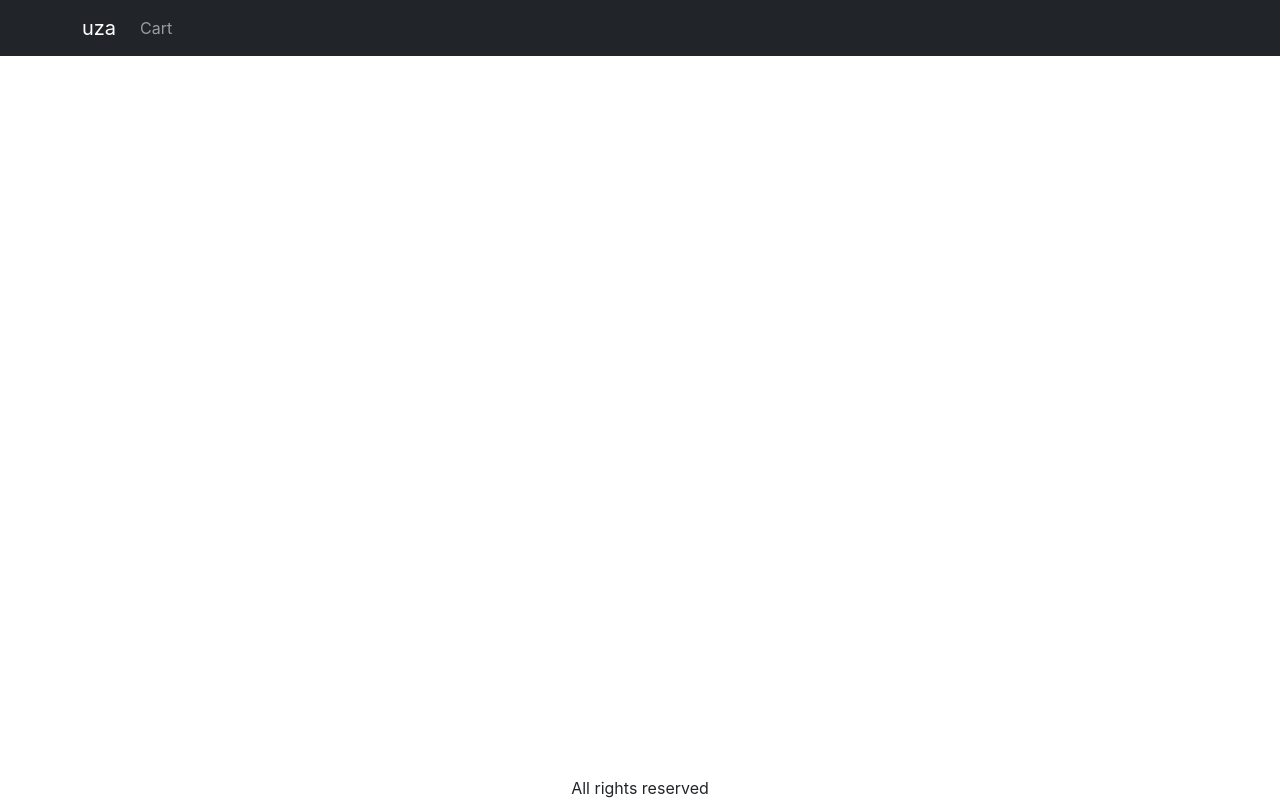
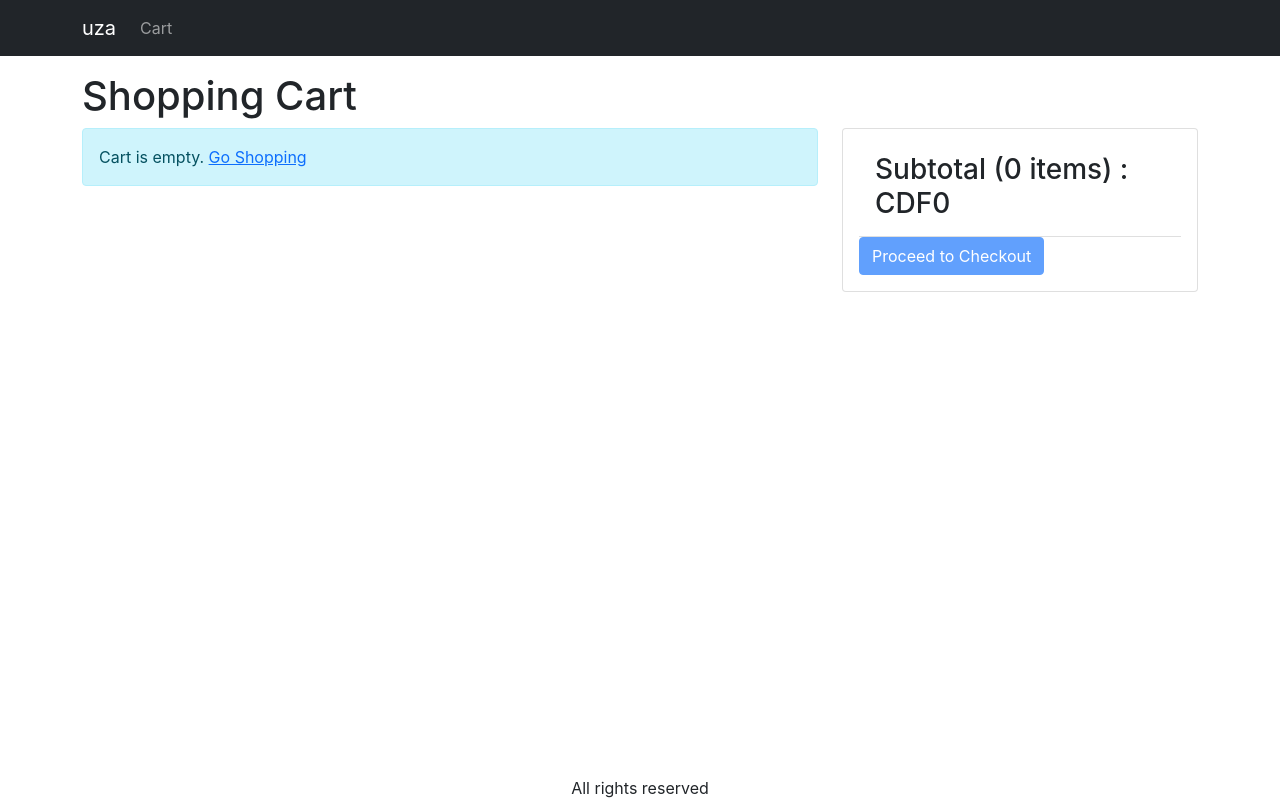
Before and after one commit to bnyangwile/Mern-amazona, a React (Create React App) app in the folder frontend/: page /cart in a window 1280 px wide. Built offline with nearby package versions, Linux system fonts and the light colour scheme.

Commit message:
video-18-create-Cart-Screen

```diff
--- a/frontend/src/App.js
+++ b/frontend/src/App.js
@@ -8,6 +8,7 @@
 import { LinkContainer } from "react-router-bootstrap";
 import { useContext } from "react";
 import { Store } from "./Store";
+import CartScreen from "./screens/CartScreen";
 
 function App() {
   const { state } = useContext(Store);
@@ -38,6 +39,7 @@
           <Container className='mt-3'>
             <Routes>
               <Route path='/product/:slug' element={<ProductScreen />} />
+              <Route path='/cart' element={<CartScreen />} />
               <Route path='/' element={<HomeScreen />} />
             </Routes>
           </Container>
--- a/frontend/src/index.css
+++ b/frontend/src/index.css
@@ -40,3 +40,6 @@
 .img-large {
   max-width: 100%;
 }
+.img-thumbnail {
+  height: 80px;
+}
--- /dev/null
+++ b/frontend/src/screens/CartScreen.js
@@ -0,0 +1,94 @@
+import { useContext } from "react";
+import { Store } from "../Store";
+import { Helmet } from "react-helmet-async";
+import Row from "react-bootstrap/Row";
+import Col from "react-bootstrap/Col";
+import MessageBox from "../components/MessageBox";
+import ListGroup from "react-bootstrap/ListGroup";
+import Button from "react-bootstrap/Button";
+import Card from "react-bootstrap/card";
+import { Link } from "react-router-dom";
+
+export default function CartScreen() {
+  const { state, dispatch: ctxDispatch } = useContext(Store);
+  const {
+    cart: { cartItems },
+  } = state;
+
+  return (
+    <div>
+      <Helmet>
+        <title>Shopping Cart</title>
+      </Helmet>
+      <h1>Shopping Cart</h1>
+      <Row>
+        <Col md={8}>
+          {cartItems.length === 0 ? (
+            <MessageBox>
+              Cart is empty. <Link to='/'>Go Shopping</Link>
+            </MessageBox>
+          ) : (
+            <ListGroup>
+              {cartItems.map((item) => (
+                <ListGroup.Item key={item._id}>
+                  <Row className='align-items-center'>
+                    <Col md={4}>
+                      <img
+                        src={item.image}
+                        alt={item.name}
+                        className='img-fluid rounded img-thumbnail'
+                      ></img>{" "}
+                      <Link to={`/product/${item.slug}`}>{item.name}</Link>
+                    </Col>
+                    <Col md={3}>
+                      <Button variant='light' disabled={item.quantity === 1}>
+                        <i className='fas fa-minus-circle'></i>
+                      </Button>{" "}
+                      <span>{item.quantity}</span>{" "}
+                      <Button
+                        variant='light'
+                        disabled={item.quantity === item.countInStock}
+                      >
+                        <i className='fas fa-plus-circle'></i>
+                      </Button>
+                    </Col>
+                    <Col md={3}>CDF{item.price}</Col>
+                    <Col md={2}>
+                      <Button variant='light'>
+                        <i className='fas fa-trash'></i>
+                      </Button>
+                    </Col>
+                  </Row>
+                </ListGroup.Item>
+              ))}
+            </ListGroup>
+          )}
+        </Col>
+        <Col md={4}>
+          <Card>
+            <Card.Body>
+              <ListGroup variant='flush'>
+                <ListGroup.Item>
+                  <h3>
+                    Subtotal ({cartItems.reduce((a, c) => a + c.quantity, 0)}{" "}
+                    items) : CDF
+                    {cartItems.reduce((a, c) => a + c.price * c.quantity, 0)}
+                  </h3>
+                </ListGroup.Item>
+                <div className='=d-grid'>
+                  <Button
+                    type='button'
+                    variant='primary'
+                    disabled={cartItems.length === 0}
+                  >
+                    Proceed to Checkout
+                  </Button>
+                </div>
+              </ListGroup>
+            </Card.Body>
+          </Card>
+        </Col>
+      </Row>
+    </div>
+  );
+}
--- a/frontend/src/screens/ProductScreen.js
+++ b/frontend/src/screens/ProductScreen.js
@@ -1,6 +1,6 @@
 import axios from "axios";
 import { useContext, useEffect, useReducer } from "react";
-import { useParams } from "react-router-dom";
+import { useNavigate, useParams } from "react-router-dom";
 import Row from "react-bootstrap/Row";
 import Col from "react-bootstrap/Col";
 import ListGroup from "react-bootstrap/ListGroup";
@@ -28,6 +28,7 @@
 };
 
 function ProductScreen() {
+  const navigate = useNavigate();
   const params = useParams();
   const { slug } = params;
 
@@ -63,6 +64,7 @@
       type: "CART_ADD_ITEM",
       payload: { ...product, quantity },
     });
+    navigate("/cart");
   };
 
   return loading ? (
```
Also changed, not shown: 1 other file (tests, documents, lock files or other folders).
